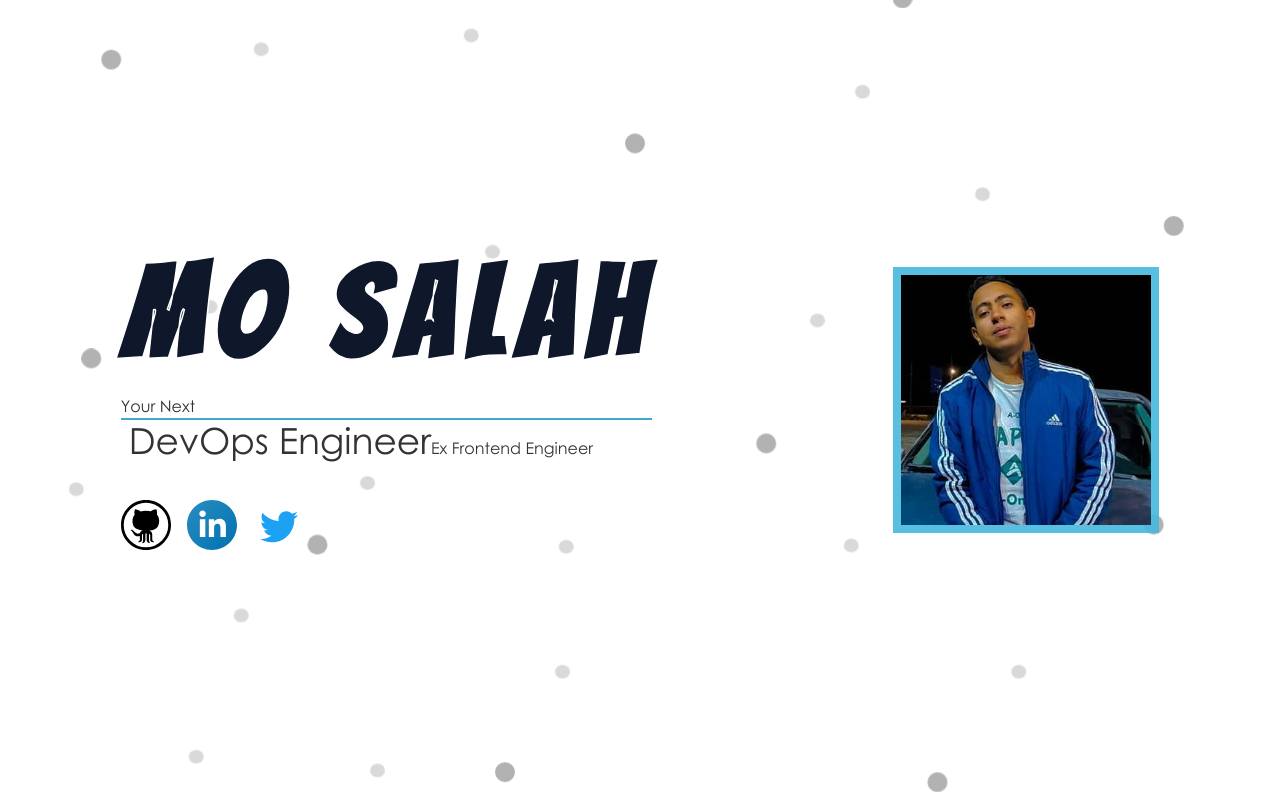
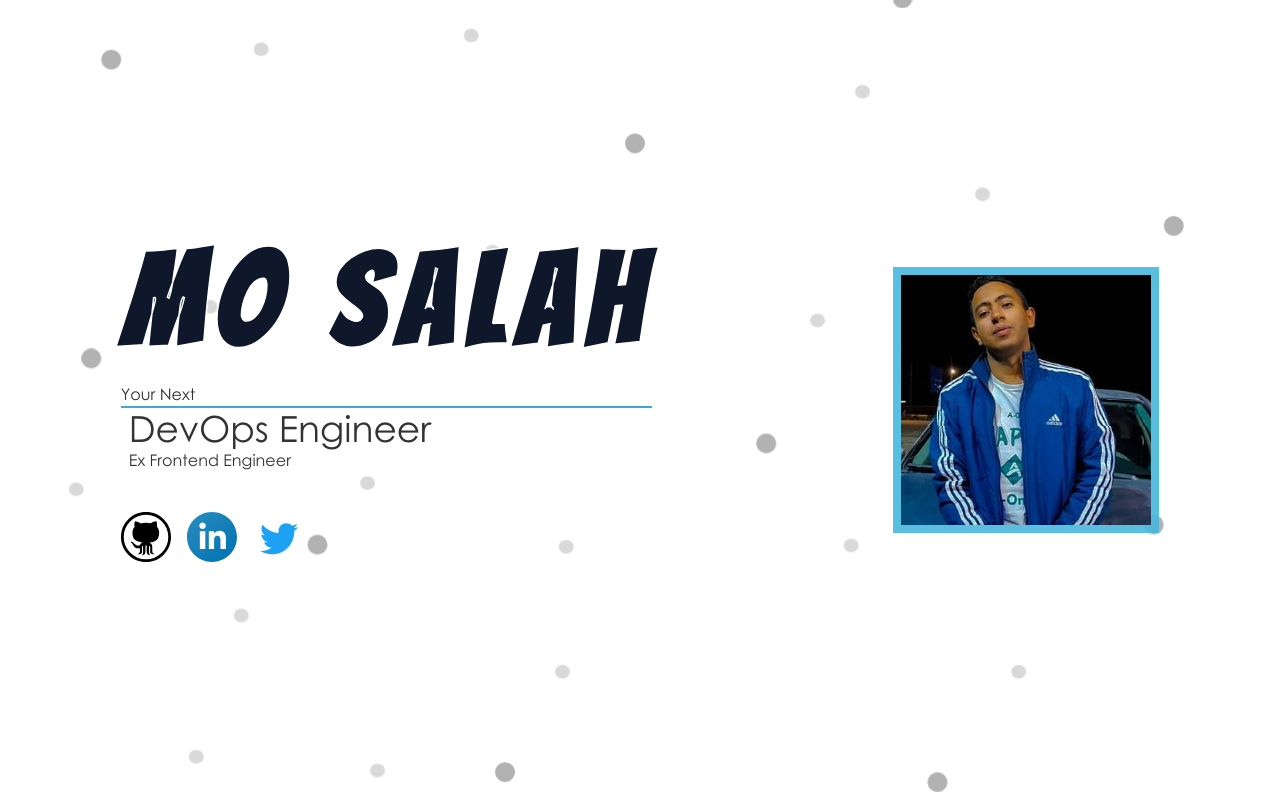
Before and after one commit to mo7medsalah7/portofolio-2022, a Next.js app: page / in a window 1280 px wide. Shown: the top 800 px of the page. Built offline with nearby package versions, Linux system fonts and the light colour scheme.

Commit message:
block span

```diff
--- a/components/Header/HeaderData.js
+++ b/components/Header/HeaderData.js
@@ -133,7 +133,7 @@ function HeaderData() {
                   Your Next
                 </p>
                 <div className="ml-2">
-                  <span className="sm:text-4xl md:text-4xl lg:text-4xl xl:text-4xl 2xl:text-7xl">
+                  <span className="block sm:text-4xl md:text-4xl lg:text-4xl xl:text-4xl 2xl:text-7xl">
                     DevOps Engineer
                   </span>
                   <span>Ex Frontend Engineer</span>
```
